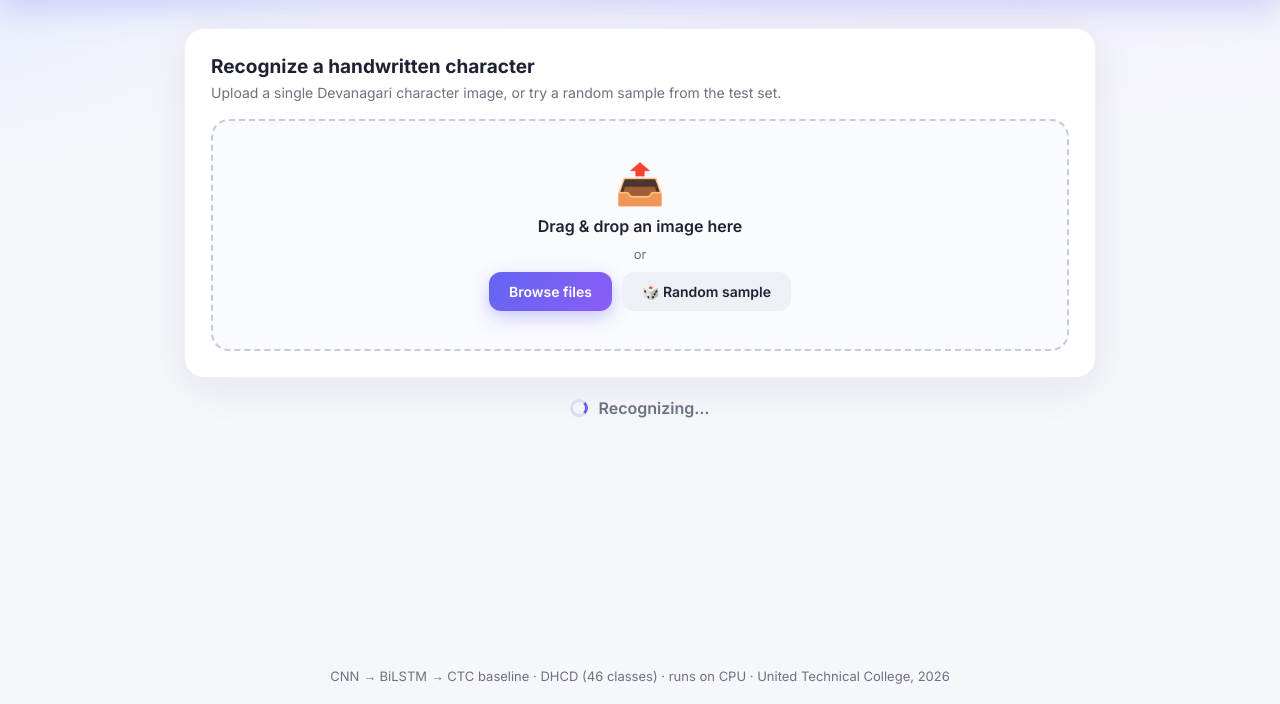
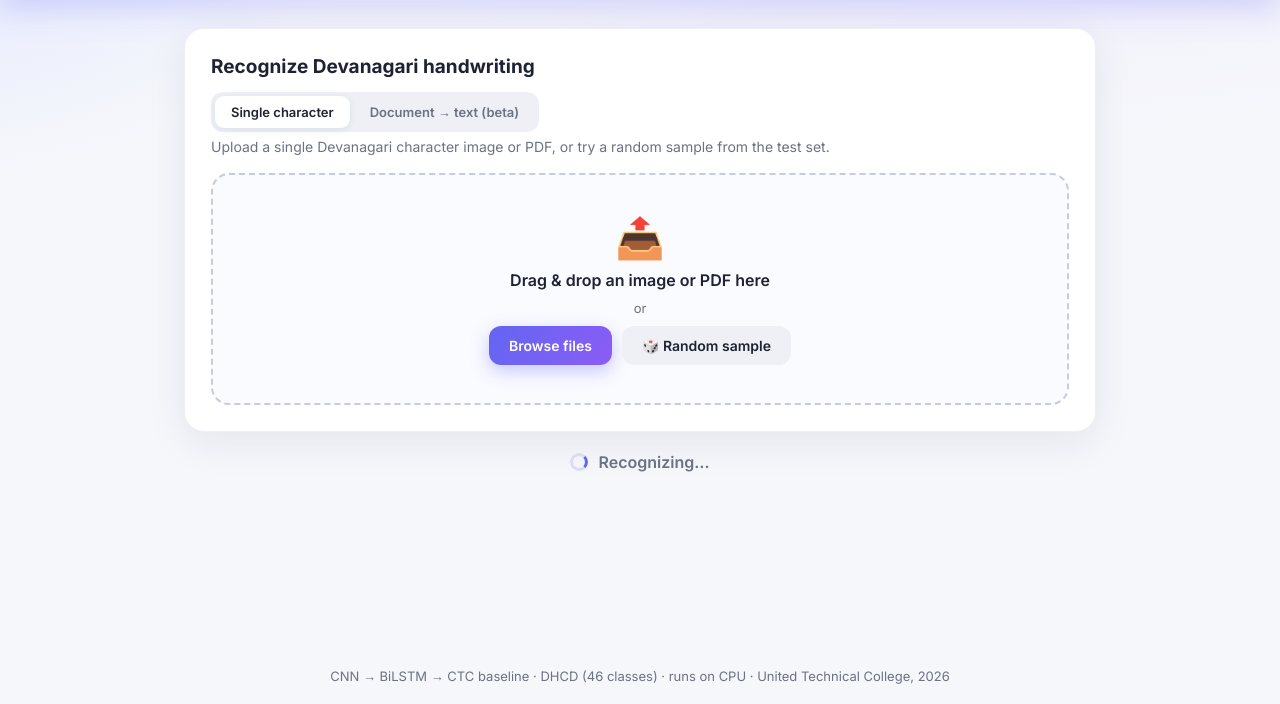
Before and after one commit to Sanskriti-poudel/Devnagari_Handwriting_Recognition, a Flask app: page / in a window 1280 px wide. Shown: the part 96-800 px from the top of the page. Run offline with Flask 3, Linux system fonts and the light colour scheme.

Commit message:
Add document-mode OCR (PDF + page) over the CRNN
Webapp now accepts PDFs (first page rendered via PyMuPDF) and adds a
"Document -> text" mode: a page is segmented into characters with
projection profiles, each char is read by the real CRNN, and the
predictions are stitched into editable Devanagari text (lines + word
spacing) with an annotated preview and copy button.

New models/crnn/segment.py does line + character segmentation; tight
glyph cropping matches DHCD framing (padding crops hurt accuracy).
Honest limits surfaced in the UI: 46 DHCD classes only (no matras/
punctuation) and neatly-spaced writing only.

Co-Authored-By: Claude Opus 4.8 (1M context) <noreply@anthropic.com>

```diff
--- a/requirements.txt
+++ b/requirements.txt
@@ -23,3 +23,4 @@ jiwer>=3.0                  # CER / WER
 
 # Demo UI
 streamlit>=1.30            # demo/app.py — mid-defense demo over the real CRNN
+PyMuPDF>=1.24              # webapp PDF upload — render first page to an image
--- a/webapp/server.py
+++ b/webapp/server.py
@@ -10,7 +10,7 @@ Then open http://localhost:8000
 
 Endpoints:
     GET  /              -> the web page
-    POST /api/predict   -> multipart "image" -> {glyph, translit, class, confidence, time_ms, processed}
+    POST /api/predict   -> multipart "image" (image OR PDF; first page rendered) -> {glyph, translit, class, confidence, time_ms, processed}
     GET  /api/random    -> a random held-out test image + its prediction (for the demo)
 """
 import os
@@ -67,16 +67,108 @@ def index():
     return render_template("index.html")
 
 
+def _pdf_first_page_to_bgr(raw):
+    """Render the first page of a PDF (bytes) to a BGR ndarray, or None on failure."""
+    try:
+        import fitz  # PyMuPDF
+    except ImportError:
+        return None
+    try:
+        doc = fitz.open(stream=raw, filetype="pdf")
+        if doc.page_count == 0:
+            return None
+        # render at 2x so thin strokes survive the downscale to 64x64
+        pix = doc.load_page(0).get_pixmap(matrix=fitz.Matrix(2, 2))
+        img = np.frombuffer(pix.samples, np.uint8).reshape(pix.height, pix.width, pix.n)
+        if pix.n == 4:        # RGBA -> BGR
+            return cv2.cvtColor(img, cv2.COLOR_RGBA2BGR)
+        if pix.n == 3:        # RGB -> BGR
+            return cv2.cvtColor(img, cv2.COLOR_RGB2BGR)
+        return cv2.cvtColor(img, cv2.COLOR_GRAY2BGR)
+    except Exception:
+        return None
+
+
 @app.route("/api/predict", methods=["POST"])
 def api_predict():
-    file = request.files.get("image")
+    bgr, is_pdf, err = _read_upload_to_bgr(request.files.get("image"))
+    if err is not None:
+        return err
+    out = _recognize(bgr)
+    if is_pdf:
+        # the browser can't preview a PDF blob in an <img>, so send back
+        # the rendered first page as the input preview
+        out["original"] = _to_data_uri(bgr)
+    return jsonify(out)
+
+
+def _read_upload_to_bgr(file):
+    """Shared upload reader. Returns (bgr, is_pdf, error_response_or_None)."""
     if file is None:
-        return jsonify({"error": "No image uploaded."}), 400
-    data = np.frombuffer(file.read(), np.uint8)
-    bgr = cv2.imdecode(data, cv2.IMREAD_COLOR)
-    if bgr is None:
-        return jsonify({"error": "Could not read that image."}), 400
-    return jsonify(_recognize(bgr))
+        return None, False, (jsonify({"error": "No file uploaded."}), 400)
+    raw = file.read()
+    name = (file.filename or "").lower()
+    is_pdf = name.endswith(".pdf") or raw[:5] == b"%PDF-"
+    if is_pdf:
+        bgr = _pdf_first_page_to_bgr(raw)
+        if bgr is None:
+            return None, True, (jsonify({"error": "Could not read that PDF (or PyMuPDF is not installed)."}), 400)
+    else:
+        data = np.frombuffer(raw, np.uint8)
+        bgr = cv2.imdecode(data, cv2.IMREAD_COLOR)
+        if bgr is None:
+            return None, False, (jsonify({"error": "Could not read that file. Upload an image or PDF."}), 400)
+    return bgr, is_pdf, None
+
+
+@app.route("/api/document", methods=["POST"])
+def api_document():
+    """
+    Document mode (Path C): segment a page into characters, run each through the
+    REAL CRNN, and stitch the predictions into editable Devanagari text.
+
+    NOTE: the CRNN knows only the 46 DHCD classes (no vowel signs / matras /
+    punctuation) and segmentation only works on neatly spaced writing, so the
+    output is base glyphs, not fully composed syllables. See models/crnn/segment.py.
+    """
+    from models.crnn.segment import segment_lines, crop_glyph, annotate
+
+    bgr, _is_pdf, err = _read_upload_to_bgr(request.files.get("image"))
+    if err is not None:
+        return err
+
+    t0 = time.perf_counter()
+    gray = cv2.cvtColor(bgr, cv2.COLOR_BGR2GRAY)
+    lines = segment_lines(bgr)
+    if not lines:
+        return jsonify({"error": "No characters detected. Try a clearer, higher-contrast scan."}), 400
+
+    text_lines, n_chars, conf_sum = [], 0, 0.0
+    for line in lines:
+        widths = [w for (_x, _y, w, _h) in line]
+        med_w = float(np.median(widths)) if widths else 0.0
+        parts, prev_right = [], None
+        for box in line:
+            x, _y, w, _h = box
+            if prev_right is not None and (x - prev_right) > 0.8 * med_w:
+                parts.append(" ")                      # large gap -> word space
+            crop = crop_glyph(gray, box)
+            res = crnn_predict(crop, device="cpu")
+            cls = res["text"]
+            parts.append(class_to_glyph(cls) if cls else "")
+            conf_sum += res["confidence"]
+            n_chars += 1
+            prev_right = x + w
+        text_lines.append("".join(parts))
+
+    return jsonify({
+        "text": "\n".join(text_lines),
+        "num_chars": n_chars,
+        "num_lines": len(lines),
+        "avg_confidence": round(conf_sum / n_chars, 4) if n_chars else 0.0,
+        "time_ms": round((time.perf_counter() - t0) * 1000.0, 1),
+        "annotated": _to_data_uri(annotate(bgr, lines)),
+    })
 
 
 @app.route("/api/random")
--- a/webapp/static/app.js
+++ b/webapp/static/app.js
@@ -4,19 +4,25 @@ const dropzone = $("dropzone");
 const fileInput = $("fileInput");
 const errorBox = $("error");
 const resultCard = $("resultCard");
+const docResult = $("docResult");
 const loading = $("loading");
+
+let mode = "char"; // "char" | "doc"
 
 function showError(msg) {
   errorBox.textContent = msg;
   errorBox.hidden = false;
   resultCard.hidden = true;
+  docResult.hidden = true;
 }
 
 function setLoading(on) {
   loading.hidden = !on;
+  $("loadingText").textContent = mode === "doc" ? "Reading document…" : "Recognizing…";
   if (on) {
     errorBox.hidden = true;
     resultCard.hidden = true;
+    docResult.hidden = true;
   }
 }
 
@@ -50,16 +56,31 @@ function render(data, inputSrc) {
   errorBox.hidden = true;
 }
 
+function renderDoc(data) {
+  $("docAnnotated").src = data.annotated;
+  $("docText").value = data.text || "";
+  const pct = Math.round((data.avg_confidence || 0) * 100);
+  $("docStats").textContent =
+    `${data.num_chars} chars · ${data.num_lines} line(s) · avg conf ${pct}% · ${data.time_ms} ms · CPU`;
+  docResult.hidden = false;
+  errorBox.hidden = true;
+}
+
 async function predictFile(file) {
   setLoading(true);
-  const localUrl = URL.createObjectURL(file);
+  // PDFs can't preview in an <img>; let render() fall back to the
+  // server-rendered page (data.original / data.processed)
+  const isImage = (file.type || "").startsWith("image/");
+  const localUrl = isImage ? URL.createObjectURL(file) : null;
+  const endpoint = mode === "doc" ? "/api/document" : "/api/predict";
   try {
     const form = new FormData();
     form.append("image", file);
-    const res = await fetch("/api/predict", { method: "POST", body: form });
+    const res = await fetch(endpoint, { method: "POST", body: form });
     const data = await res.json();
     if (!res.ok) throw new Error(data.error || "Recognition failed.");
-    render(data, localUrl);
+    if (mode === "doc") renderDoc(data);
+    else render(data, localUrl);
   } catch (e) {
     showError(e.message);
   } finally {
@@ -81,7 +102,35 @@ async function predictRandom() {
   }
 }
 
+function setMode(next) {
+  mode = next;
+  const isDoc = next === "doc";
+  $("modeDoc").classList.toggle("is-active", isDoc);
+  $("modeChar").classList.toggle("is-active", !isDoc);
+  $("docHint").hidden = !isDoc;
+  $("charHint").hidden = isDoc;
+  $("docNote").hidden = !isDoc;
+  $("randomBtn").hidden = isDoc;             // random sample is char-only
+  $("dropText").textContent = isDoc
+    ? "Drag & drop a scanned page (image or PDF)"
+    : "Drag & drop an image or PDF here";
+  resultCard.hidden = true;
+  docResult.hidden = true;
+  errorBox.hidden = true;
+}
+
 // wire up events
+$("modeChar").addEventListener("click", () => setMode("char"));
+$("modeDoc").addEventListener("click", () => setMode("doc"));
+$("copyBtn").addEventListener("click", async () => {
+  try {
+    await navigator.clipboard.writeText($("docText").value);
+    $("copyBtn").textContent = "✓ Copied";
+    setTimeout(() => ($("copyBtn").textContent = "📋 Copy text"), 1500);
+  } catch (_e) {
+    $("docText").select();
+  }
+});
 $("browseBtn").addEventListener("click", () => fileInput.click());
 $("randomBtn").addEventListener("click", predictRandom);
 fileInput.addEventListener("change", (e) => {
--- a/webapp/static/style.css
+++ b/webapp/static/style.css
@@ -81,6 +81,41 @@ body {
 .card__title { font-size: 19px; font-weight: 700; }
 .card__hint { color: var(--muted); font-size: 14px; margin-top: 6px; }
 
+/* Mode switch */
+.modeswitch {
+  display: inline-flex;
+  margin-top: 14px;
+  background: #eef0f6;
+  border-radius: 12px;
+  padding: 4px;
+  gap: 4px;
+}
+.modeswitch__btn {
+  border: 0; cursor: pointer;
+  background: transparent;
+  color: var(--muted);
+  font-family: inherit; font-size: 13px; font-weight: 600;
+  padding: 8px 16px;
+  border-radius: 9px;
+  transition: background .15s, color .15s, box-shadow .15s;
+}
+.modeswitch__btn.is-active {
+  background: #fff; color: var(--ink);
+  box-shadow: 0 2px 8px rgba(20, 20, 60, 0.08);
+}
+
+/* Document-mode note */
+.note {
+  margin-top: 14px;
+  padding: 12px 16px;
+  background: #fffbeb;
+  border: 1px solid #fde68a;
+  color: #92400e;
+  border-radius: 12px;
+  font-size: 13px;
+  line-height: 1.5;
+}
+
 /* Dropzone */
 .dropzone {
   margin-top: 18px;
--- a/webapp/templates/index.html
+++ b/webapp/templates/index.html
@@ -23,13 +23,27 @@
 
   <main class="container">
     <section class="card">
-      <h2 class="card__title">Recognize a handwritten character</h2>
-      <p class="card__hint">Upload a single Devanagari character image, or try a random sample from the test set.</p>
+      <h2 class="card__title">Recognize Devanagari handwriting</h2>
+
+      <div class="modeswitch" role="tablist">
+        <button type="button" class="modeswitch__btn is-active" id="modeChar" role="tab">Single character</button>
+        <button type="button" class="modeswitch__btn" id="modeDoc" role="tab">Document → text (beta)</button>
+      </div>
+
+      <p class="card__hint" id="charHint">Upload a single Devanagari character image or PDF, or try a random sample from the test set.</p>
+      <p class="card__hint" id="docHint" hidden>Upload a scanned page (image or PDF). It’s split into characters and each is read by the CRNN, then stitched into editable text.</p>
+
+      <div id="docNote" class="note" hidden>
+        ⚠️ Built on a <strong>single-character</strong> model (46 DHCD classes: consonants + digits).
+        It has no vowel signs (matras) or punctuation, and segmentation only works on
+        <strong>neatly spaced</strong> writing — joined/cursive words won’t split correctly.
+        Output is base glyphs you can edit, not a polished transcription.
+      </div>
 
       <div id="dropzone" class="dropzone">
-        <input type="file" id="fileInput" accept="image/*" hidden />
+        <input type="file" id="fileInput" accept="image/*,application/pdf,.pdf" hidden />
         <div class="dropzone__icon">📤</div>
-        <p class="dropzone__text">Drag &amp; drop an image here</p>
+        <p class="dropzone__text" id="dropText">Drag &amp; drop an image or PDF here</p>
         <p class="dropzone__or">or</p>
         <div class="dropzone__actions">
           <button type="button" class="btn btn--primary" id="browseBtn">Browse files</button>
@@ -65,8 +79,24 @@
       </div>
     </section>
 
+    <section id="docResult" class="card result" hidden>
+      <div class="docgrid">
+        <div class="panel">
+          <span class="panel__label">Detected characters</span>
+          <img id="docAnnotated" class="thumb thumb--doc" alt="segmented page" />
+          <div id="docStats" class="timing"></div>
+        </div>
+        <div class="panel panel--text">
+          <span class="panel__label">Editable Nepali text</span>
+          <textarea id="docText" class="doctext" spellcheck="false"
+                    placeholder="Recognized text appears here…"></textarea>
+          <button type="button" class="btn btn--ghost" id="copyBtn">📋 Copy text</button>
+        </div>
+      </div>
+    </section>
+
     <section id="loading" class="loading" hidden>
-      <span class="spinner"></span> Recognizing…
+      <span class="spinner"></span> <span id="loadingText">Recognizing…</span>
     </section>
   </main>
 
```
Also changed, not shown: other parts of webapp/static/style.css (+30 -0 lines), models/crnn/segment.py (added, +132 -0 lines).
